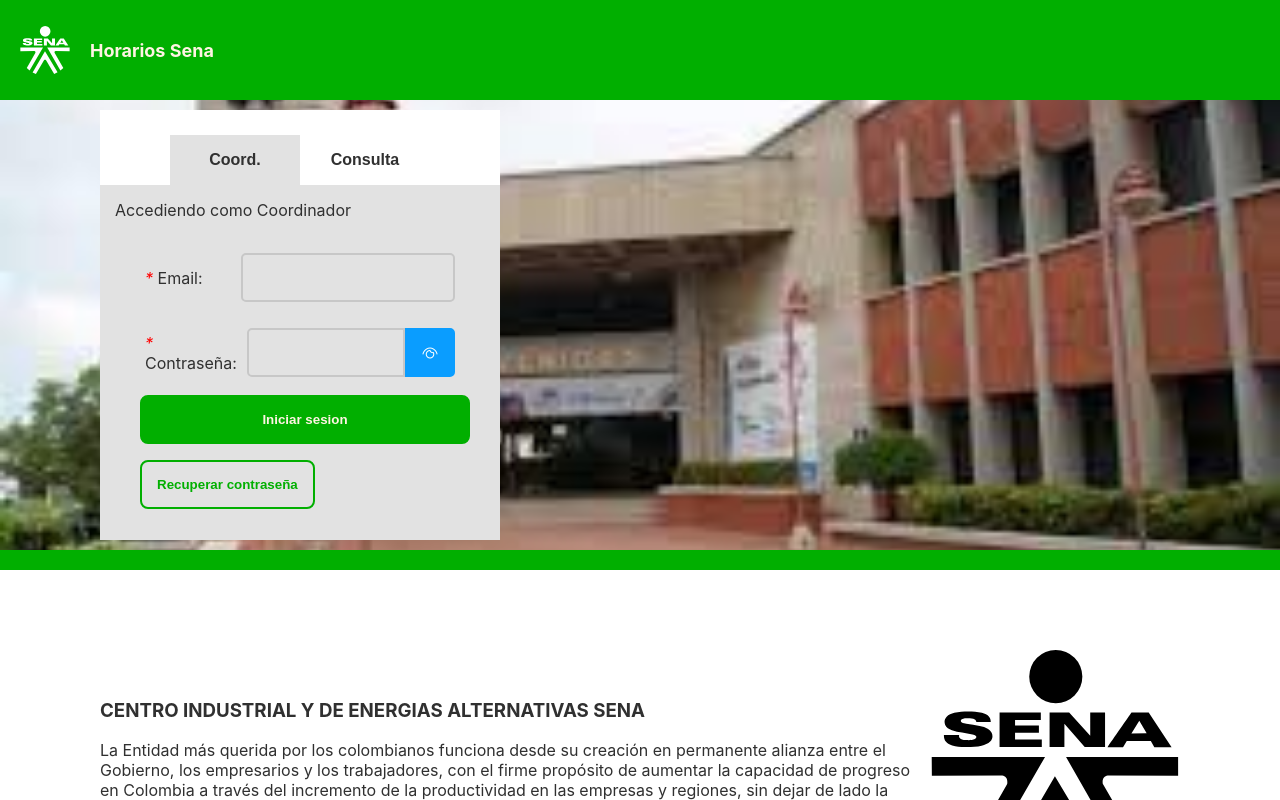
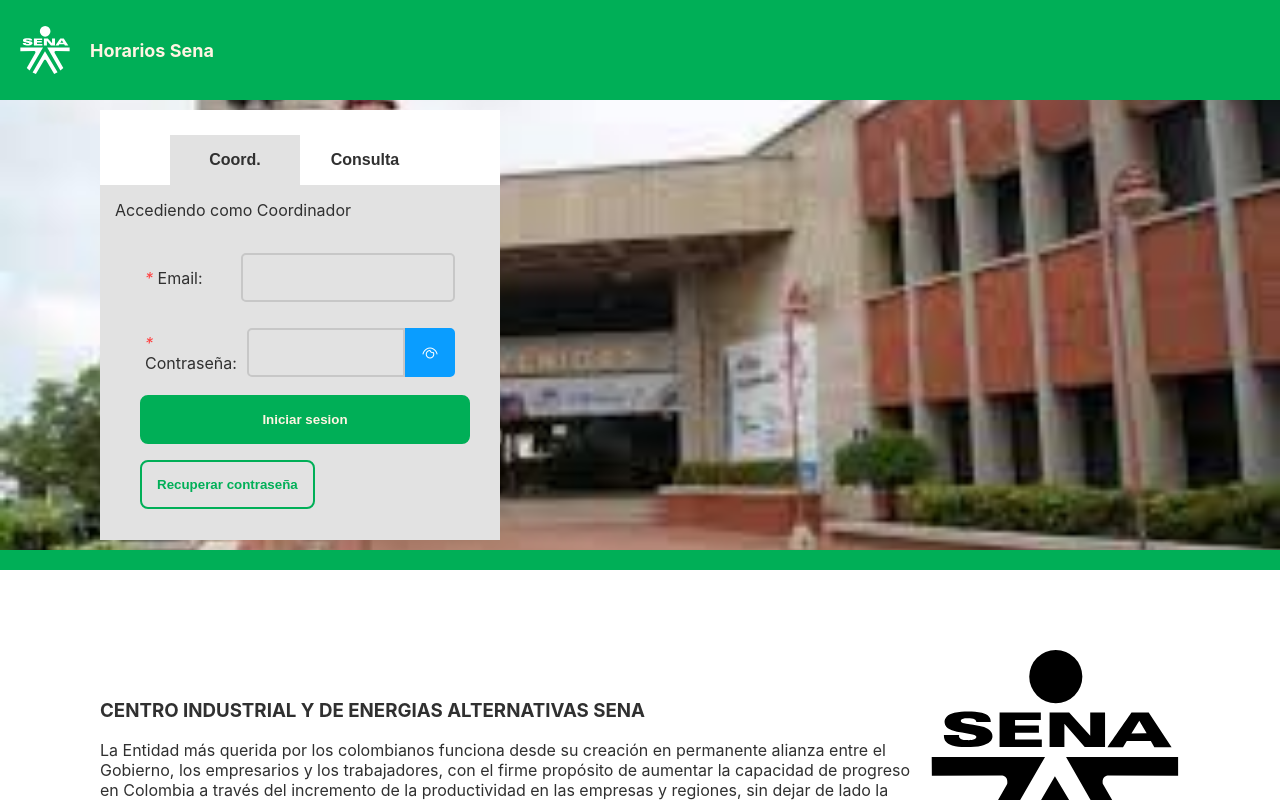
Before and after one commit to Alexhumme/super-basic-dashboard-react, a React (Create React App) app: page / in a window 1280 px wide. Shown: the top 800 px of the page. Built offline with nearby package versions, Linux system fonts and the light colour scheme.

Commit message:
sidebar hover

```diff
--- a/src/assets/styles/colors.scss
+++ b/src/assets/styles/colors.scss
@@ -1,13 +1,13 @@
-$primary-color: rgb(1,175,0);
-$primary-color-l: rgb(102, 209, 102);
-$danger-color: red;
-$danger-color-l: rgb(255, 85, 85);
+$primary-color: rgb(0, 175, 87);
+$primary-color-l: rgb(102, 209, 143);
+$danger-color: rgb(255, 64, 64);
+$danger-color-l: rgb(255, 143, 143);
 $mistery-color: rgb(206, 0, 206);
 $mistery-color-l: rgb(212, 109, 212);
 $info-color: rgb(10, 157, 255);
 $info-color-l: rgb(116, 176, 255);
-$success-color: green;
-$success-color-l: rgb(60, 153, 60);
+$success-color: rgb(52, 182, 0);
+$success-color-l: rgb(111, 189, 75);
 $warning-color: yellow;
 $warning-color-l: rgb(255, 255, 126);
 $light-color: rgb(255, 244, 227);
--- a/src/assets/styles/route.scss
+++ b/src/assets/styles/route.scss
@@ -1,19 +1,22 @@
 @import 'colors';
 
-.route-container{
+.route-container {
     padding: 50px;
     margin: 5px;
     width: 100%;
     background-color: $secondary-color-l;
 }
-.home-container{
+
+.home-container {
     display: grid;
     grid-auto-rows: 470px 400px;
     padding: 0px;
     margin: 0px;
-    section{
+
+    section {
         padding: 0px 100px;
-        &.top{
+
+        &.top {
             border-bottom: solid 20px $primary-color;
             background-image: url(../imgs/fondo-home.jpg);
             background-repeat: no-repeat;
@@ -21,14 +24,25 @@
             background-position: center;
             padding: 10px 100px;
         }
+
         &.bottom {
             display: flex;
             align-items: center;
             color: $dark-color-l;
-            img{
+
+            img {
                 width: 250px;
                 height: 250px;
             }
         }
     }
 }
+
+.body-container {
+    height: 100%;
+    transition: 0.2s;
+
+    &.spaced {
+        margin-left: 50px;
+    }
+}
--- a/src/assets/styles/sidebar.scss
+++ b/src/assets/styles/sidebar.scss
@@ -2,12 +2,19 @@
 
 .sidebar{
     width: 200px;
-    height: auto;
+    height: 100%;
     display: grid;
     justify-content: center;
     align-items: center;
     background-color: $light-color-l;
     padding: 30px;
+
+    top: 0px;
+    position: fixed;
+    margin-left: -260px;
+    z-index: 10;
+
+    transition: 0.2s;
     .user{
         height: 240px;
         width: 200px;
@@ -31,9 +38,24 @@
     }
     ul{
         list-style: none;
-        padding: 0px;
+        padding: 10px;
+        margin-bottom: 100px;
         li{
-
+            button, input{
+                border-radius: 0px;
+            }
         }
     }
+    &::before{
+        position: absolute;
+        left: 100%;
+        background-color: $primary-color-l;
+        width: 50px;
+        height: 100%;
+        cursor: context-menu;
+        content: '';
+    }
+    &:hover{
+        margin-left: 0px;
+    }
 }
--- a/src/components/layout/Sidebar.jsx
+++ b/src/components/layout/Sidebar.jsx
@@ -20,7 +20,7 @@
         {
             text: 'Ambientes',
             to: '/admin/ambientes'
-        }
+        },
     ]
     return (
         <aside className="sidebar light">
--- a/src/components/layout/index.jsx
+++ b/src/components/layout/index.jsx
@@ -8,6 +8,7 @@
 export default function Layout({ children }) {
     const location = useLocation().pathname
     const navigate = useNavigate();
+    const home = location === '/'
 
     useEffect(() => {
         let authToken = sessionStorage.getItem('Auth Token')
@@ -18,25 +19,16 @@
 
     return (
         <>
+            {!home && <Sidebar />}
+            <div className={"body-container"+(!home ? ' spaced' : '')}>
                 <Nabvar />
-            {
-                location !== '/'
-                    ?
                 <main>
-                        <Sidebar />
-                        <div className='route-container'>
+                    <div className={home ? 'home-container light' : 'route-container'}>
                         {children}
                     </div>
                 </main>
-                    :
-                    <main>
-                        <div className='home-container light'>
-                            {children}
+                <Footer />
             </div>
-                    </main>
-
-            }
-            <Footer />
         </>
     )
 }
```
Lines whose indentation alone changed are shown as unchanged.
